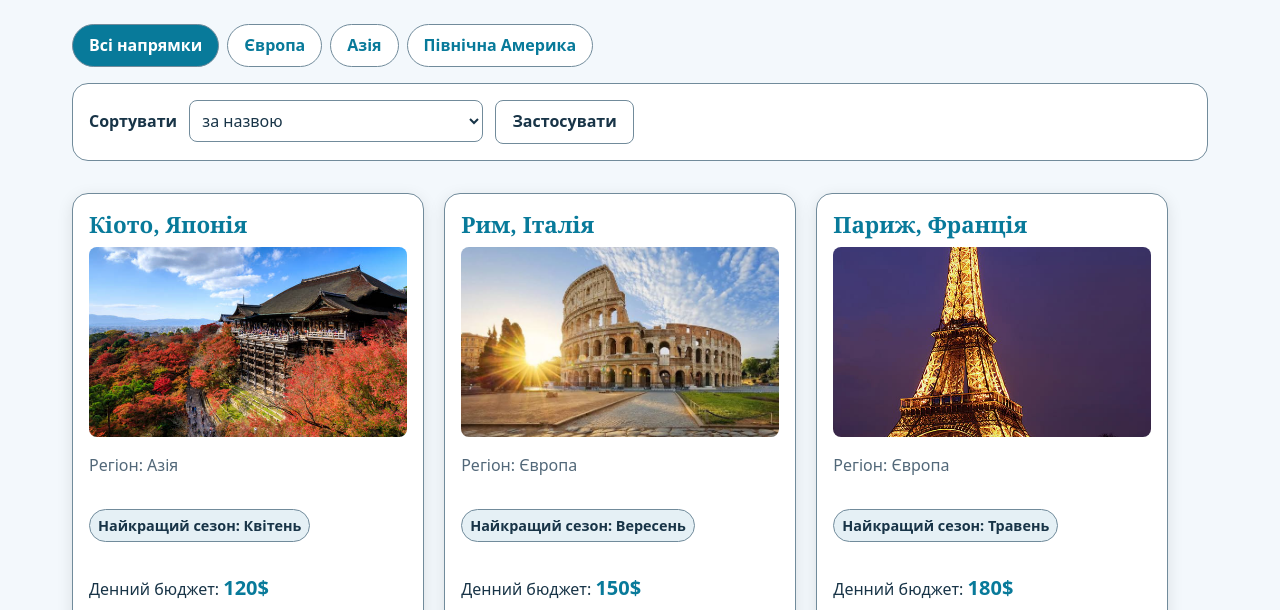
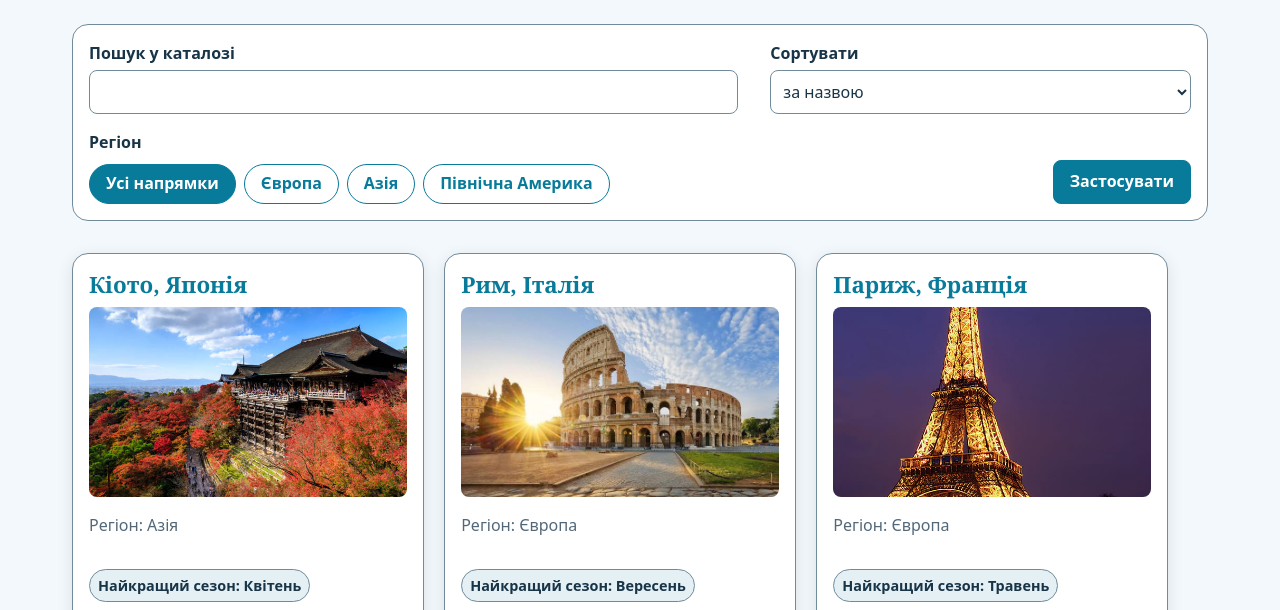
Before and after one commit to yakiv2024/tourism-project, a plain HTML site: page index.html in a window 1280 px wide. Shown: the part 190-800 px from the top of the page. Drawn offline with Linux system fonts and the light colour scheme.

Commit message:
Побудовано панель фільтрів каталогу з чипами регіонів на перемикачах

```diff
--- a/css/main.css
+++ b/css/main.css
@@ -995,3 +995,109 @@
         margin: 0;
     }
 }
+
+/* ЛР6. Панель фільтрів і чипи категорій */
+@layer components {
+
+    .filters {
+        display: flex;
+        flex-wrap: wrap;
+        align-items: flex-end;
+        gap: var(--space-m) var(--space-l);
+        margin-block: var(--space-m) var(--space-l);
+        padding: var(--space-m);
+        background: var(--color-surface);
+        border: 1px solid var(--color-border);
+        border-radius: var(--radius-m);
+    }
+
+    .filters__field {
+        display: flex;
+        flex-direction: column;
+        gap: var(--space-xs);
+        margin: 0;
+        min-inline-size: 0;
+    }
+
+    .filters__field--search {
+        flex: 2 1 16rem;
+    }
+
+    .filters__field--sort {
+        flex: 1 1 14rem;
+    }
+
+    .filters__label,
+    .filters__legend {
+        font-weight: 600;
+    }
+
+    .filters__control {
+        padding: var(--space-s);
+        border: 1px solid var(--color-border);
+        border-radius: var(--radius-s);
+        background: var(--color-surface);
+        color: var(--color-text);
+        min-block-size: 2.75rem;
+        min-inline-size: 0;
+    }
+
+    .filters__categories {
+        flex: 1 1 40rem;
+        min-inline-size: 0;
+        margin: 0;
+        padding: 0;
+        border: 0;
+    }
+
+    .filters__legend {
+        margin-block-end: var(--space-s);
+        padding: 0;
+    }
+
+    .filters__actions {
+        margin: 0 0 0 auto;
+    }
+
+    /* Чипи: перемикачі в рядок із перенесенням */
+    .chips {
+        display: flex;
+        flex-wrap: wrap;
+        gap: var(--space-s);
+    }
+
+    .chip {
+        position: relative;
+        display: inline-flex;
+        align-items: center;
+        min-block-size: 2.5rem;
+        padding: var(--space-xs) var(--space-m);
+        border: 1px solid var(--color-accent);
+        border-radius: 999px;
+        color: var(--color-accent);
+        font-weight: 600;
+        cursor: pointer;
+    }
+
+    .chip:hover {
+        background: var(--color-row);
+    }
+
+    .chip__input {
+        position: absolute;
+        inset: 0;
+        margin: 0;
+        opacity: 0;
+        cursor: pointer;
+    }
+
+    .chip:has(.chip__input:checked) {
+        background: var(--color-accent);
+        color: var(--color-on-accent);
+    }
+
+    .chip:has(.chip__input:focus-visible) {
+        outline: 3px solid var(--color-focus);
+        outline-offset: 2px;
+    }
+}
--- a/index.html
+++ b/index.html
@@ -50,31 +50,46 @@
         <section id="catalog" class="catalog" aria-labelledby="catalog-title">
             <h1 id="catalog-title">Туристичні напрямки</h1>
 
-            <nav class="catalog-filters" aria-label="Категорії каталогу">
-                <ul class="catalog-filters__list">
-                    <li>
-                        <a href="#catalog" class="catalog-filters__link" aria-current="page">Всі напрямки</a>
-                    </li>
-                    <li>
-                        <a href="#catalog" class="catalog-filters__link">Європа</a>
-                    </li>
-                    <li>
-                        <a href="#catalog" class="catalog-filters__link">Азія</a>
-                    </li>
-                    <li>
-                        <a href="#catalog" class="catalog-filters__link">Північна Америка</a>
-                    </li>
-                </ul>
-            </nav>
+            <form class="filters" action="index.html#catalog" method="get">
+                <p class="filters__field filters__field--search">
+                    <label class="filters__label" for="catalog-q">Пошук у каталозі</label>
+                    <input class="filters__control" id="catalog-q" name="q" type="search" maxlength="80">
+                </p>
 
-            <form action="#catalog" method="get" class="catalog-sort">
-                <label for="sort" class="catalog-sort__label">Сортувати</label>
-                <select id="sort" name="sort" class="catalog-sort__select">
-                    <option value="name" selected>за назвою</option>
-                    <option value="price-asc">за бюджетом: спочатку дешевші</option>
-                    <option value="price-desc">за бюджетом: спочатку дорожчі</option>
-                </select>
-                <button type="submit" class="button button--secondary">Застосувати</button>
+                <p class="filters__field filters__field--sort">
+                    <label class="filters__label" for="sort">Сортувати</label>
+                    <select class="filters__control" id="sort" name="sort">
+                        <option value="name" selected>за назвою</option>
+                        <option value="price-asc">за бюджетом: спочатку дешевші</option>
+                        <option value="price-desc">за бюджетом: спочатку дорожчі</option>
+                    </select>
+                </p>
+
+                <fieldset class="filters__categories">
+                    <legend class="filters__legend">Регіон</legend>
+                    <div class="chips">
+                        <label class="chip">
+                            <input class="chip__input" type="radio" name="category" value="" checked>
+                            Усі напрямки
+                        </label>
+                        <label class="chip">
+                            <input class="chip__input" type="radio" name="category" value="europe">
+                            Європа
+                        </label>
+                        <label class="chip">
+                            <input class="chip__input" type="radio" name="category" value="asia">
+                            Азія
+                        </label>
+                        <label class="chip">
+                            <input class="chip__input" type="radio" name="category" value="north-america">
+                            Північна Америка
+                        </label>
+                    </div>
+                </fieldset>
+
+                <p class="filters__actions">
+                    <button type="submit" class="button button--primary">Застосувати</button>
+                </p>
             </form>
 
             <ul class="catalog__list">
```
